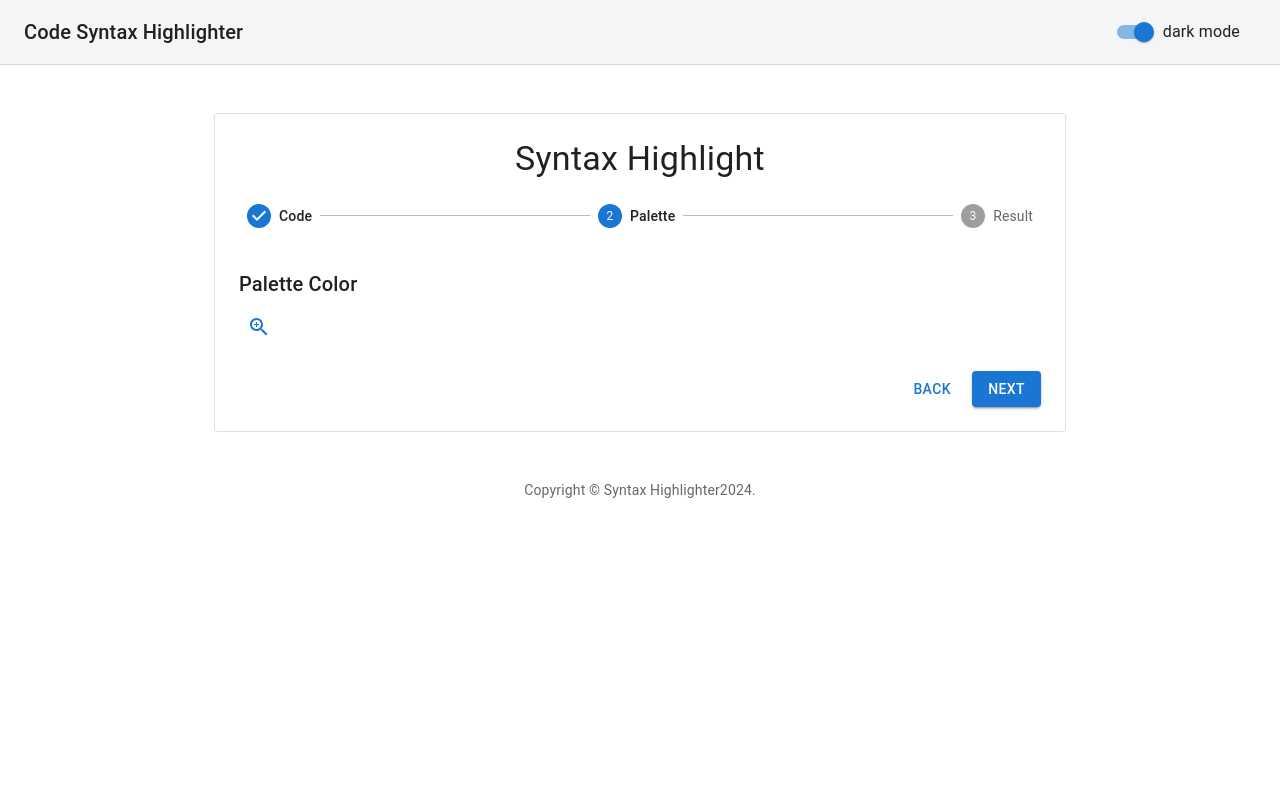
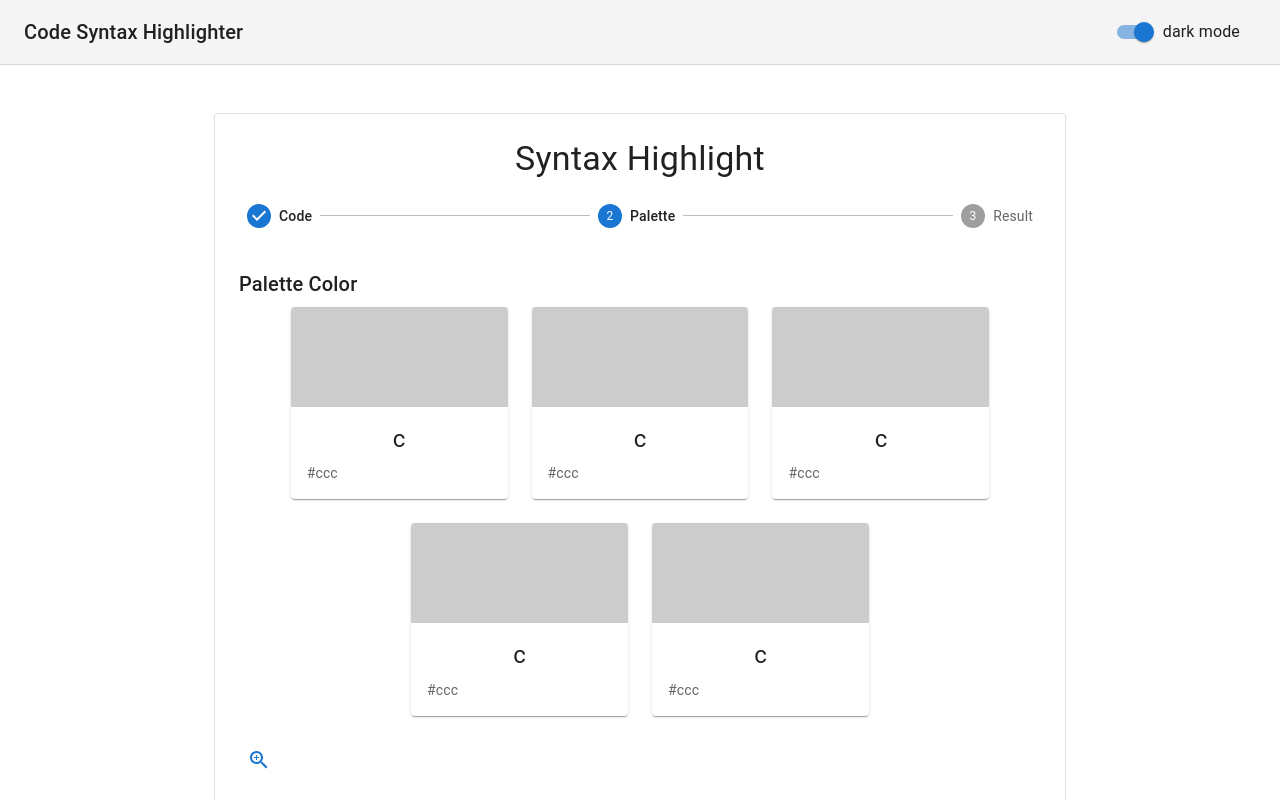
Before and after one commit to giovananog/syntax-highlighter-app, a React (Create React App) app: page / in a window 1280 px wide. Both pictures are taken after a click on the button "NEXT". Shown: the top 800 px of the page. Built offline with nearby package versions, Linux system fonts and the light colour scheme.

Commit message:
feat: color palette page style started

```diff
--- /dev/null
+++ b/src/components/ColorCard.jsx
@@ -0,0 +1,27 @@
+import * as React from 'react';
+import Card from '@mui/material/Card';
+import CardContent from '@mui/material/CardContent';
+import CardMedia from '@mui/material/CardMedia';
+import Typography from '@mui/material/Typography';
+import { CardActionArea } from '@mui/material';
+
+export default function ColorCard(props) {
+  return (
+    <Card sx={{ maxWidth: 345 }}>
+      <CardActionArea>
+        <CardMedia
+          style={{ backgroundColor: `${props.color}`, height: 100 }}
+          alt="pallete color"
+        />
+        <CardContent>
+          <Typography gutterBottom variant="h5" component="div" align='center'>
+            {props.title}
+          </Typography>
+          <Typography variant="body2" color="text.secondary">
+            {props.color}
+          </Typography>
+        </CardContent>
+      </CardActionArea>
+    </Card>
+  );
+}
--- a/src/components/Palette.jsx
+++ b/src/components/Palette.jsx
@@ -1,12 +1,9 @@
 import * as React from 'react';
 import Typography from '@mui/material/Typography';
 import Grid from '@mui/material/Grid';
-import TextField from '@mui/material/TextField';
-import FormControlLabel from '@mui/material/FormControlLabel';
-import Checkbox from '@mui/material/Checkbox';
 import { IconButton } from '@mui/material';
 import ZoomInIcon from '@mui/icons-material/ZoomIn';
-import ZoomOutIcon from '@mui/icons-material/ZoomOut';
+import ColorCard from './ColorCard';
 
 
 export default function Palette() {
@@ -15,11 +12,22 @@ export default function Palette() {
       <Typography variant="h6" gutterBottom>
         Palette Color
       </Typography>
-      <Grid container spacing={3}>
-
-
-
-
+      <Grid container spacing={3} justifyContent="center" >
+        <Grid item xs={3.5}>
+            <ColorCard title='c' color='#ccc'/>
+        </Grid>
+        <Grid item xs={3.5}>
+            <ColorCard title='c' color='#ccc'/>
+        </Grid>
+        <Grid item xs={3.5}>
+            <ColorCard title='c' color='#ccc'/>
+        </Grid>
+        <Grid item xs={3.5}>
+            <ColorCard title='c' color='#ccc'/>
+        </Grid>
+        <Grid item xs={3.5}>
+            <ColorCard title='c' color='#ccc'/>
+        </Grid>
         <Grid item xs={12} container justifyContent="flex-start">
             <IconButton aria-label="zoom-in" color="primary">
               <ZoomInIcon />
```
